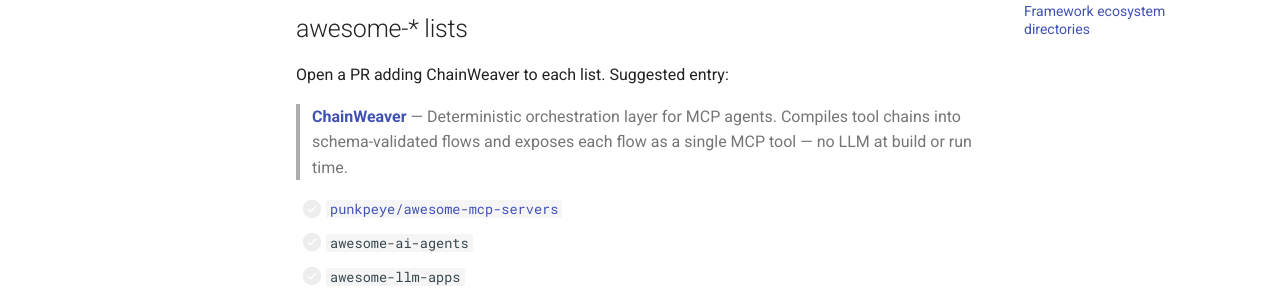
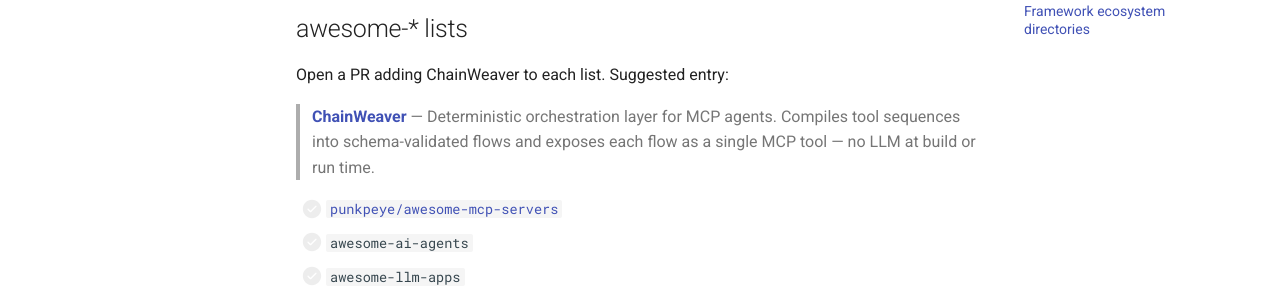
Before and after one commit to dgenio/ChainWeaver, an MkDocs documentation site: the page built from docs/distribution.md, in a window 1280 px wide and 900 px high, scrolled down 1168 px. Shown: the part 178-478 px from the top of the window. Built offline with MkDocs 1.6.1 and Material for MkDocs 9.7.7, drawn with Linux system fonts in a browser that asks for light colours; comment, search, counter and statistics services are not loaded.

Commit message:
docs: use canonical flow vocabulary in MCP manifest and distribution docs
Replace "tool chains" with "tool sequences" in the server.json registry
manifest description and the awesome-list entry in docs/distribution.md.
"chain" is forbidden domain vocabulary (review-checklist.md:77 — use "flow",
never "chain"/"pipeline"); "sequences" is neutral and matches ChainWeaver's
sequential flow-runner model. Addresses both Copilot review comments.

https://claude.ai/code/session_01EPfj6b9xaYrwNn32AD8c3V

```diff
--- a/docs/distribution.md
+++ b/docs/distribution.md
@@ -51,7 +51,7 @@ conforming to the
 Open a PR adding ChainWeaver to each list. Suggested entry:
 
 > **[ChainWeaver](https://github.com/dgenio/ChainWeaver)** — Deterministic
-> orchestration layer for MCP agents. Compiles tool chains into schema-validated
+> orchestration layer for MCP agents. Compiles tool sequences into schema-validated
 > flows and exposes each flow as a single MCP tool — no LLM at build or run time.
 
 - [ ] [`punkpeye/awesome-mcp-servers`](https://github.com/punkpeye/awesome-mcp-servers)
--- a/server.json
+++ b/server.json
@@ -1,7 +1,7 @@
 {
   "$schema": "https://static.modelcontextprotocol.io/schemas/2025-12-11/server.schema.json",
   "name": "io.github.dgenio/chainweaver",
-  "description": "Deterministic orchestration layer for MCP agents. Compiles tool chains into schema-validated flows and exposes each flow as a single MCP tool — no LLM at build or run time.",
+  "description": "Deterministic orchestration layer for MCP agents. Compiles tool sequences into schema-validated flows and exposes each flow as a single MCP tool — no LLM at build or run time.",
   "version": "0.11.0",
   "repository": {
     "url": "https://github.com/dgenio/ChainWeaver",
```
